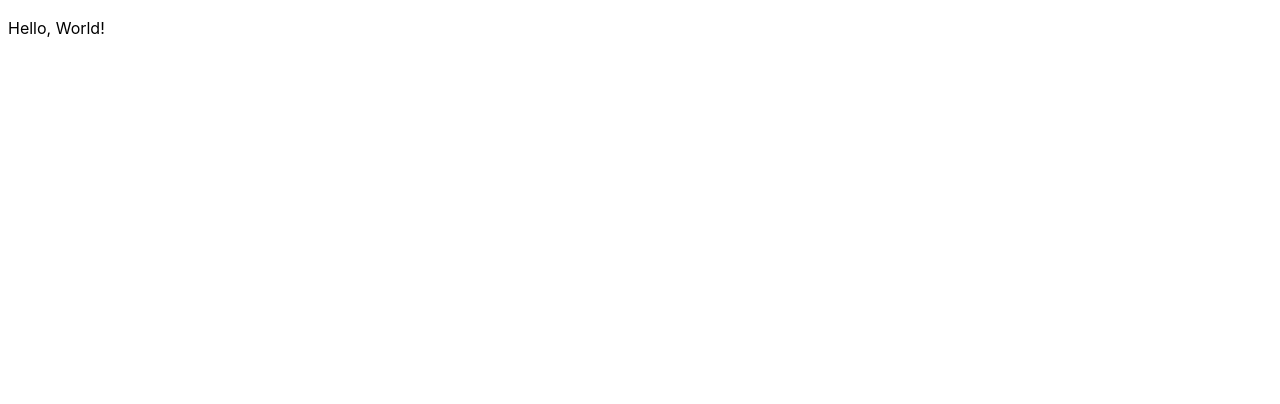
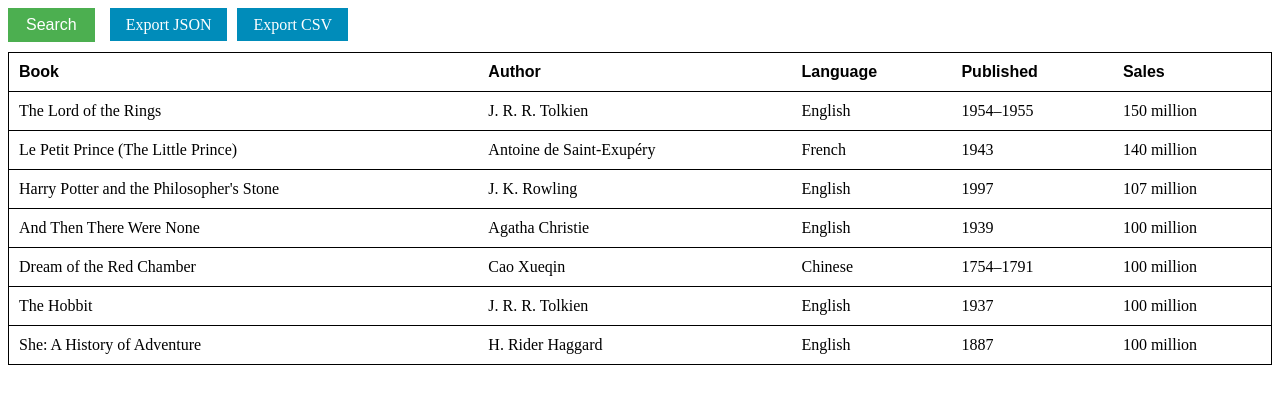
Before and after one commit to Salik-07/excel, a React (Vite) app: page / in a window 1280 px wide. Shown: the top 404 px of the page. Built offline with nearby package versions, Linux system fonts and the light colour scheme.

Commit message:
Add table related components

```diff
--- a/src/App.jsx
+++ b/src/App.jsx
@@ -1,5 +1,164 @@
+import { useState } from "react";
+
+import { Header } from "./components/Header";
+import { Body } from "./components/Body";
+import { Search } from "./components/Search";
+
+import data from "./data/books";
+
+const headers = ["Book", "Author", "Language", "Published", "Sales"];
+
 function App() {
-  return <p>Hello, World!</p>;
+  const [state, setState] = useState({
+    search: false,
+    descending: false,
+    sortBy: null,
+    edit: null,
+    headers,
+    data,
+  });
+
+  const sort = (e) => {
+    const column = e.target.cellIndex;
+    const dataToBeSorted = state.data;
+    const descending = state.sortBy === column && state.descending !== true;
+
+    dataToBeSorted.sort((a, b) => {
+      return descending
+        ? a[column] < b[column]
+          ? 1
+          : -1
+        : a[column] > b[column]
+        ? 1
+        : -1;
+    });
+
+    setState({
+      data: dataToBeSorted,
+      sortBy: column,
+      descending: descending,
+    });
+  };
+
+  const edit = (e) => {
+    setState({
+      edit: {
+        row: parseInt(e.target.dataset.rowIdx, 10),
+        cell: e.target.cellIndex,
+      },
+    });
+  };
+
+  const saveContent = (e) => {
+    e.preventDefault();
+    const input = e.target.firstChild;
+    const data = state.data;
+    data[state.edit.row][state.edit.cell] = input.value;
+    setState({
+      data: data,
+      edit: null,
+    });
+  };
+
+  // _preSearchData = null;
+  const toggleSearch = () => {
+    // if (state.search) {
+    //   setState({
+    //     data: _preSearchData,
+    //     search: false,
+    //   });
+    //   _preSearchData = null;
+    // } else {
+    //   _preSearchData = state.data;
+    //   setState({
+    //     search: true,
+    //   });
+    // }
+  };
+
+  const addSearchField = () => {
+    if (!state.search) {
+      return null;
+    }
+    return (
+      <tr>
+        {state.headers.map((_ignore, idx) => (
+          <td key={idx}>
+            <input
+              type="text"
+              data-idx={idx}
+              onChange={search}
+              placeholder="Search item"
+            />
+          </td>
+        ))}
+      </tr>
+    );
+  };
+
+  const search = (e) => {
+    // const idx = parseInt(e.target.dataset.idx, 10);
+    // const searchTerm = e.target.value.toLowerCase();
+    // if (searchTerm === "") {
+    //   setState({
+    //     data: _preSearchData,
+    //   });
+    //   return;
+    // }
+    // const searchData = _preSearchData.filter((row) =>
+    //   row[idx].toLowerCase().includes(searchTerm)
+    // );
+    // setState({
+    //   data: searchData,
+    // });
+  };
+
+  const download = () => {
+    const content =
+      format === "json"
+        ? JSON.stringify(state.data)
+        : state.data.reduce(
+            (result, row) =>
+              result +
+              row.reduce(
+                (rowResult, cell, idx) =>
+                  `${rowResult} "${cell}" ${idx < row.length - 1 ? "," : ""}`,
+                ""
+              ) +
+              "\n",
+            ""
+          );
+
+    const URL = window.URL || window.webkitURL;
+    const blob = new Blob([content], { type: "text" + format });
+    e.target.href = URL.createObjectURL(blob);
+    e.target.download = "data." + format;
+  };
+
+  return (
+    <div>
+      <Search
+        toggleBtn={toggleSearch}
+        downloadJSON={(e) => download("json", e)}
+        downloadCSV={(e) => download("csv", e)}
+      />
+      <table>
+        <Header
+          headers={headers}
+          sortBy={state.sortBy}
+          descending={state.descending}
+          onClick={sort}
+        />
+        <Body
+          onDoubleClick={edit}
+          onSubmit={saveContent}
+          data={data}
+          edit={edit}
+          addSearchField={addSearchField}
+        />
+      </table>
+    </div>
+  );
 }
 
 export default App;
--- /dev/null
+++ b/src/components/Body.jsx
@@ -0,0 +1,40 @@
+import PropTypes from "prop-types";
+
+export const Body = ({
+  onDoubleClick,
+  onSubmit,
+  data,
+  addSearchField,
+  edit,
+}) => (
+  <tbody onDoubleClick={onDoubleClick}>
+    {addSearchField()}
+    {data.map((row, rowIdx) => (
+      <tr key={rowIdx}>
+        {row.map((cell, idx) => {
+          let content = cell;
+          if (edit && rowIdx === edit.row && idx === edit.cell) {
+            content = (
+              <form onSubmit={onSubmit}>
+                <input type="text" defaultValue={content} />
+              </form>
+            );
+          }
+          return (
+            <td key={idx} data-row-idx={rowIdx}>
+              {content}
+            </td>
+          );
+        })}
+      </tr>
+    ))}
+  </tbody>
+);
+
+Body.propTypes = {
+  onDoubleClick: PropTypes.func,
+  onSubmit: PropTypes.func,
+  edit: PropTypes.func,
+  data: PropTypes.array,
+  addSearchField: PropTypes.func,
+};
--- /dev/null
+++ b/src/components/Header.jsx
@@ -0,0 +1,21 @@
+import PropTypes from "prop-types";
+
+export const Header = ({ onClick, headers, sortBy, descending }) => (
+  <thead onClick={onClick}>
+    <tr>
+      {headers.map((title, idx) => {
+        if (sortBy === idx) {
+          title += descending ? "\u2193" : "\u2191";
+        }
+        return <th key={idx}>{title}</th>;
+      })}
+    </tr>
+  </thead>
+);
+
+Header.propTypes = {
+  sortBy: PropTypes.number,
+  onClick: PropTypes.func,
+  descending: PropTypes.bool,
+  headers: PropTypes.array,
+};
--- /dev/null
+++ b/src/components/Search.jsx
@@ -0,0 +1,19 @@
+import PropTypes from "prop-types";
+
+export const Search = ({ toggleBtn, downloadJSON, downloadCSV }) => (
+  <div>
+    <button onClick={toggleBtn}>Search</button>
+    <a href="data.json" onClick={downloadJSON}>
+      Export JSON
+    </a>
+    <a href="data.csv" onClick={downloadCSV}>
+      Export CSV
+    </a>
+  </div>
+);
+
+Search.propTypes = {
+  toggleBtn: PropTypes.func,
+  downloadJSON: PropTypes.func,
+  downloadCSV: PropTypes.func,
+};
--- a/src/index.css
+++ b/src/index.css
@@ -1,5 +1,39 @@
-:root {
-  font-family: Inter, system-ui, Avenir, Helvetica, Arial, sans-serif;
-  line-height: 1.5;
-  font-weight: 400;
+table {
+  border: 1px solid black;
+  width: 100%;
+  height: auto;
+  border-collapse: collapse;
 }
+
+th {
+  padding: 10px;
+  border-bottom: 1px solid black;
+  font-family: "Arial";
+  text-align: left;
+  cursor: pointer;
+}
+
+td {
+  border-bottom: 1px solid black;
+  padding: 10px;
+}
+
+button {
+  background-color: #4CAF50;
+  color: white;
+  border: none;
+  padding: 8px 18px;
+  text-align: center;
+  font-size: 16px;
+  margin-right: 15px;
+  margin-bottom: 10px;
+  cursor: pointer;
+}
+
+a {
+  text-decoration: none;
+  margin-right: 10px;
+  padding: 8px 16px;
+  background-color: #008CBA;
+  color: white;
+}
```
